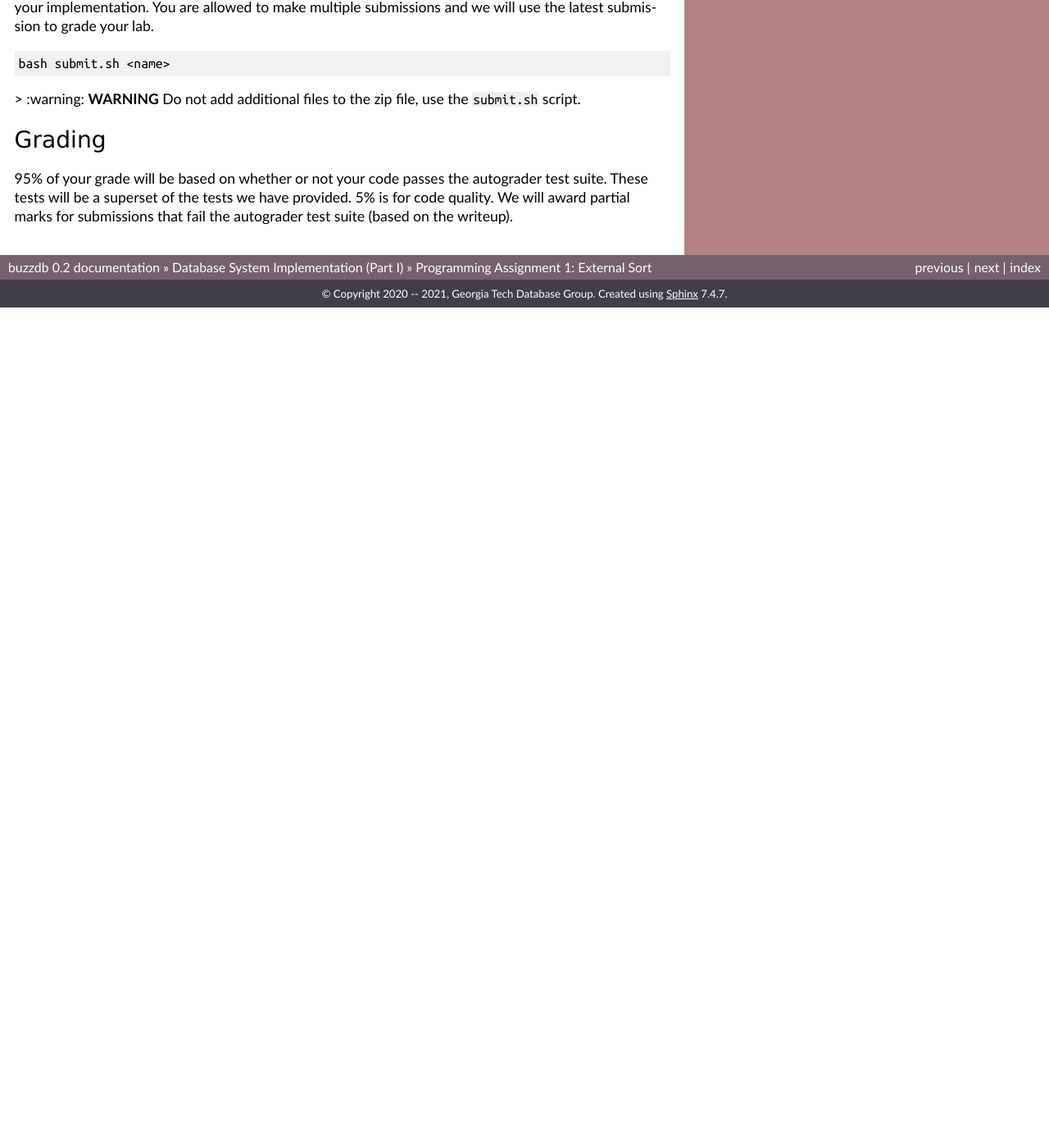
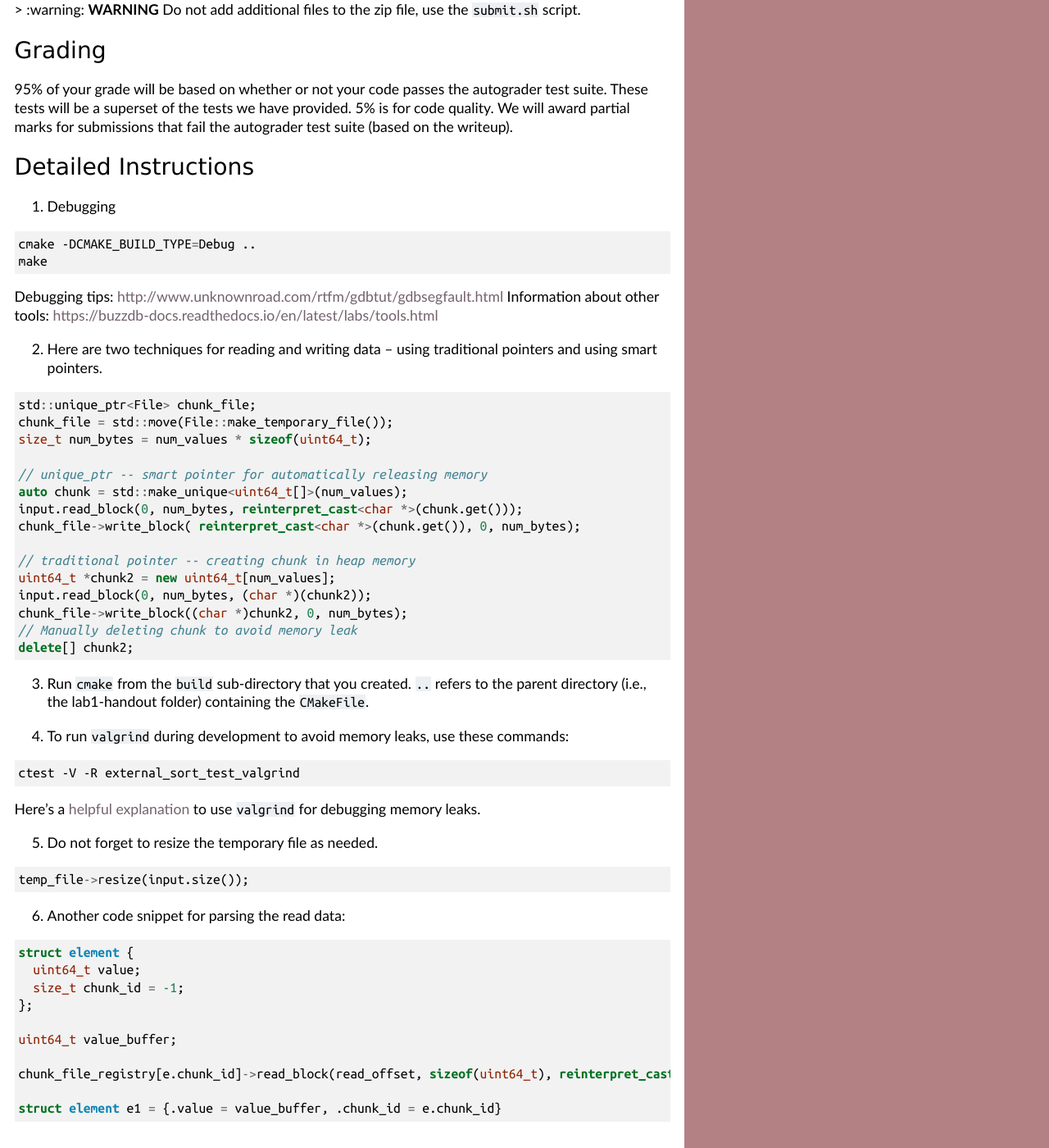
Before and after one commit to hershd23/buzzdb-docs, a Sphinx documentation site: the page built from docs/labs/lab1.rst, in a window 1280 px wide and 1400 px high, scrolled down 2780 px. Shown: the whole window at 82% size. Built offline with Sphinx 7.4.7, drawn with Linux system fonts in a browser that asks for light colours; before the commit the page ends 3155 px from its top, so only the background shows below that; some of the changed text lies outside the part shown.

Commit message:
Update lab1.rst

```diff
--- a/docs/labs/lab1.rst
+++ b/docs/labs/lab1.rst
@@ -38,8 +38,6 @@ Description
 ~~~~~~~~~~~
 
 In this lab, you need to implement the external sort algorithm. Specifically, you will be provided with a memory constraint that your sorting program should not exceed. You will need to divide the input into K individual runs each smaller than the given memory constraint, and then sort the run in memory. You should then implement a K-way merge algorithm to merge the K sorted runs that each fit in memory.
-
-Be careful to handle special cases in which a simple ``sort -> K-way merge`` might not be sufficient (i.e., when K is too large to fit in memory). Note that the number of partitions (k) depends on the file size and memory size -- k = f/m. But, the number of elements in each partition (p) solely depends on the memory size, p = m/ (size of one element).
 
 Implementation Details
 ~~~~~~~~~~~~~~~~~~~~~~
@@ -110,7 +108,7 @@ You should submit your code as a zip file via Gradescope. We have set up an auto
 
 .. code-block:: sh
 
-  bash submit.sh <name>
+  bash submit.sh <last-name-in-lowercase-letters-without-spaces>
 
 > :warning: **WARNING** Do not add additional files to the zip file, use the ``submit.sh`` script.
 
@@ -118,3 +116,68 @@ Grading
 -------
 
 95% of your grade will be based on whether or not your code passes the autograder test suite. These tests will be a superset of the tests we have provided. 5% is for code quality. We will award partial marks for submissions that fail the autograder test suite (based on the writeup).
+
+
+Detailed Instructions
+---------------------
+
+1. Debugging
+
+.. code-block:: sh
+
+  cmake -DCMAKE_BUILD_TYPE=Debug ..
+  make
+
+Debugging tips: http://www.unknownroad.com/rtfm/gdbtut/gdbsegfault.html
+Information about other tools: https://buzzdb-docs.readthedocs.io/en/latest/labs/tools.html
+
+2. Here are two techniques for reading and writing data -- using traditional pointers and using smart pointers.
+
+.. code-block:: c++
+
+    std::unique_ptr<File> chunk_file;
+    chunk_file = std::move(File::make_temporary_file());
+    size_t num_bytes = num_values * sizeof(uint64_t);
+
+    // unique_ptr -- smart pointer for automatically releasing memory
+    auto chunk = std::make_unique<uint64_t[]>(num_values);
+    input.read_block(0, num_bytes, reinterpret_cast<char *>(chunk.get()));
+    chunk_file->write_block( reinterpret_cast<char *>(chunk.get()), 0, num_bytes);
+
+    // traditional pointer -- creating chunk in heap memory
+    uint64_t *chunk2 = new uint64_t[num_values];
+    input.read_block(0, num_bytes, (char *)(chunk2));
+    chunk_file->write_block((char *)chunk2, 0, num_bytes);
+    // Manually deleting chunk to avoid memory leak
+    delete[] chunk2;
+
+3. Run ``cmake`` from the ``build`` sub-directory that you created. ``..`` refers to the parent directory (i.e., the lab1-handout folder) containing the ``CMakeFile``.
+
+4. To run ``valgrind`` during development to avoid memory leaks, use these commands:
+
+.. code-block:: sh
+
+  ctest -V -R external_sort_test_valgrind
+
+Here's a `helpful explanation <https://stackoverflow.com/a/44989219>`_ to use ``valgrind`` for debugging memory leaks.
+
+5. Do not forget to resize the temporary file as needed.
+
+.. code-block:: c++
+
+  temp_file->resize(input.size());
+
+6. Another code snippet for parsing the read data:
+
+.. code-block:: c++
+
+  struct element {
+    uint64_t value;
+    size_t chunk_id = -1;
+  };
+
+  uint64_t value_buffer;
+
+  chunk_file_registry[e.chunk_id]->read_block(read_offset, sizeof(uint64_t), reinterpret_cast<char *>(&value_buffer));
+
+  struct element e1 = {.value = value_buffer, .chunk_id = e.chunk_id}
```
